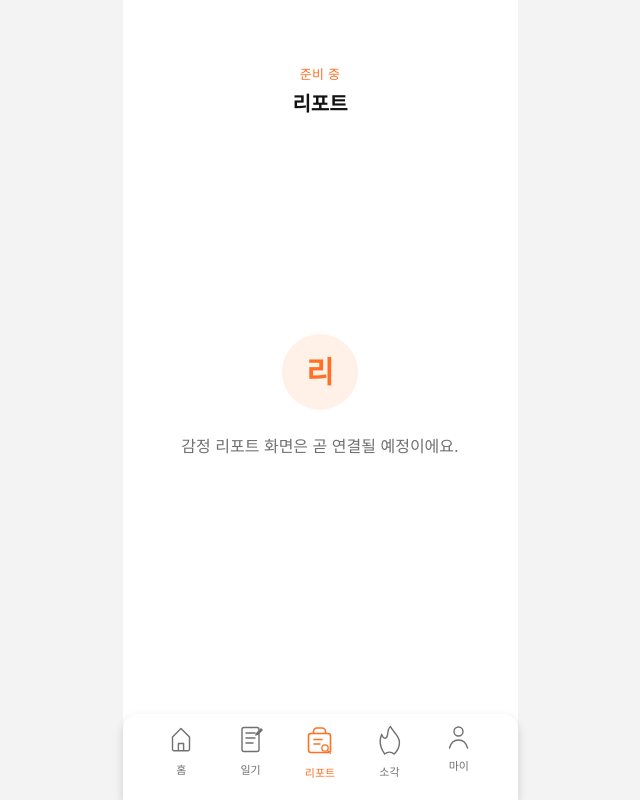
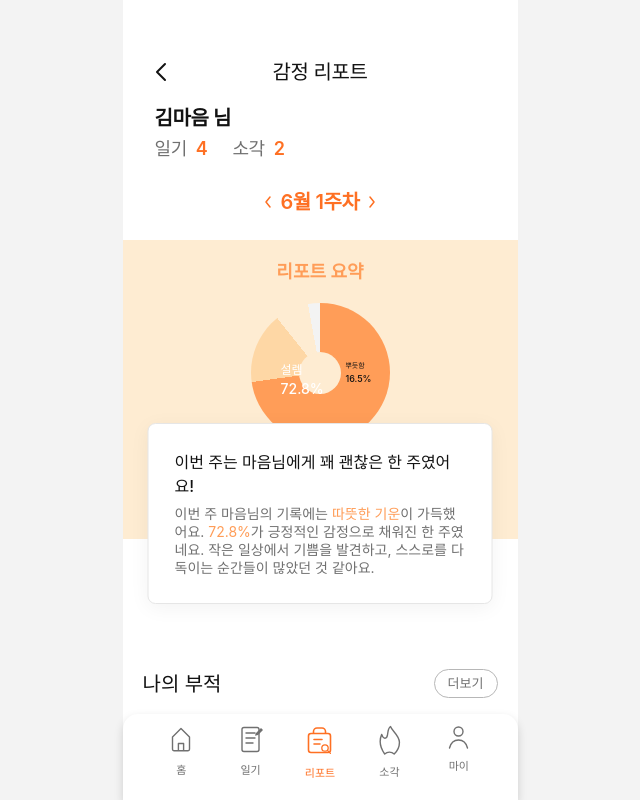
Before and after one commit to IT-Cotato/13th-Maeum-Bujeok-FE, a Next.js app: page /report in a window 1280 px wide. Shown: the whole page, without its empty margins (320-960 px from the left). Built offline with nearby package versions, Linux system fonts and the light colour scheme.

Commit message:
feat: 리포트 페이지 UI 뼈대 작성

```diff
--- a/src/app/report/page.tsx
+++ b/src/app/report/page.tsx
@@ -1,11 +1,5 @@
-import PlaceholderScreen from "@/components/common/PlaceholderScreen";
+import ReportPage from "@/features/report/components/ReportPage";
 
-export default function ReportPage() {
-  return (
-    <PlaceholderScreen
-      activeValue="report"
-      description="감정 리포트 화면은 곧 연결될 예정이에요."
-      title="리포트"
-    />
-  );
+export default function Page() {
+  return <ReportPage />;
 }
--- /dev/null
+++ b/src/features/report/components/ReportPage.tsx
@@ -0,0 +1,191 @@
+import BottomNavigation from "@/components/layout/BottomNavigation";
+import { MAIN_NAVIGATION_ITEMS } from "@/constants/navigation";
+
+export default function ReportPage() {
+  return (
+    <main className="h-dvh overflow-hidden bg-gray-100 text-foreground">
+      <div className="relative mx-auto h-dvh w-full max-w-[395px] overflow-y-auto bg-background pb-[calc(118px+env(safe-area-inset-bottom))] pt-[61px]">
+        <header className="px-8">
+          <div className="grid grid-cols-[24px_1fr_24px] items-center">
+            <button
+              aria-label="이전 주 리포트"
+              className="text-foreground"
+              type="button"
+            >
+              <ChevronLeftIcon />
+            </button>
+            <h1 className="text-center text-xl font-medium leading-[22px] tracking-[-0.408px]">
+              감정 리포트
+            </h1>
+          </div>
+
+          <section className="mt-6">
+            <h2 className="text-xl font-semibold leading-[22px] tracking-[-0.408px]">
+              김마음 님
+            </h2>
+            <div className="mt-[9px] flex gap-[25px] text-lg leading-[22px] tracking-[-0.408px]">
+              <ReportCount label="일기" value="4" />
+              <ReportCount label="소각" value="2" />
+            </div>
+          </section>
+
+          <div className="mt-[31px] flex items-center justify-center gap-[9px]">
+            <button
+              aria-label="이전 주"
+              className="text-orange-500"
+              type="button"
+            >
+              <SmallChevronLeftIcon />
+            </button>
+            <p className="text-xl font-semibold leading-[22px] tracking-[-0.408px] text-orange-500">
+              6월 1주차
+            </p>
+            <button
+              aria-label="다음 주"
+              className="rotate-180 text-orange-500"
+              type="button"
+            >
+              <SmallChevronLeftIcon />
+            </button>
+          </div>
+        </header>
+
+        <section className="relative mt-[27px] bg-orange-100 pb-[97px] pt-[18px]">
+          <h2 className="text-center text-lg font-semibold leading-normal text-orange-400">
+            리포트 요약
+          </h2>
+          <DonutChartSkeleton />
+          <SummaryCard />
+        </section>
+
+        <section className="px-5 pt-[130px]">
+          <div className="flex items-center justify-between">
+            <h2 className="text-xl font-medium leading-[22px]">나의 부적</h2>
+            <button
+              className="h-[29px] rounded-full border border-gray-400 px-[13px] text-[13px] font-medium leading-normal text-gray-500"
+              type="button"
+            >
+              더보기
+            </button>
+          </div>
+          <div className="mt-[17px] grid grid-cols-3 gap-[9px]">
+            <CharmCard label="기억포켓" />
+            <CharmCard label="마음쑥쑥" />
+            <CharmCard label="내맞아님" />
+          </div>
+        </section>
+
+        <section className="px-5 pt-[31px]">
+          <h2 className="text-xl font-medium leading-normal">다음주 흐름</h2>
+          <div className="mt-3 rounded-lg border border-gray-200 bg-background px-[25px] py-[29px] shadow-[0_4px_20px_rgba(18,18,18,0.05)]">
+            <h3 className="text-lg font-medium leading-[22px]">
+              조급한 마음은 <span className="text-orange-500">금물!</span>{" "}
+              에너지 아껴쓰기
+            </h3>
+            <p className="mt-[15px] whitespace-pre-line text-sm leading-[22px] text-gray-500">
+              {
+                "이번 주 좋은 흐름이 이어졌던 만큼, 다음 주는 이 에너지를 무리하게 쓰지 않는 게 포인트예요.\n\n木 기운이 활발한 시기엔 자꾸 더 하고 싶어지거든요. 다음 주는 새로 시작하기보다 이번 주 잘 된 것들을 천천히 다져가는 방향으로 가봐요!"
+              }
+            </p>
+          </div>
+        </section>
+
+        <BottomNavigation activeValue="report" items={MAIN_NAVIGATION_ITEMS} />
+      </div>
+    </main>
+  );
+}
+
+type ReportCountProps = {
+  label: string;
+  value: string;
+};
+
+function ReportCount({ label, value }: ReportCountProps) {
+  return (
+    <p className="flex gap-[9px]">
+      <span className="font-medium text-gray-500">{label}</span>
+      <span className="font-semibold text-orange-500">{value}</span>
+    </p>
+  );
+}
+
+function DonutChartSkeleton() {
+  return (
+    <div className="relative mx-auto mt-[18px] size-[139px] rounded-full bg-[conic-gradient(#ff9d58_0_72.8%,#fed7a5_72.8%_89.3%,#feecd2_89.3%_97.1%,#f3f3f3_97.1%_100%)]">
+      <div className="absolute left-1/2 top-1/2 size-[42px] -translate-x-1/2 -translate-y-1/2 rounded-full bg-orange-100" />
+      <p className="absolute left-[30px] top-[58px] text-xs font-medium leading-normal text-white">
+        설렘
+        <br />
+        <span className="text-sm">72.8%</span>
+      </p>
+      <p className="absolute right-[18px] top-[58px] text-[7px] font-medium leading-normal text-foreground">
+        뿌듯함
+        <br />
+        <span className="text-[9px]">16.5%</span>
+      </p>
+    </div>
+  );
+}
+
+function SummaryCard() {
+  return (
+    <div className="absolute left-1/2 top-[183px] w-[345px] -translate-x-1/2 rounded-lg border border-gray-200 bg-background px-[26px] py-[26px] shadow-[0_4px_20px_rgba(18,18,18,0.05)]">
+      <h2 className="text-base font-medium leading-6">
+        이번 주는 마음님에게 꽤 괜찮은 한 주였어요!
+      </h2>
+      <p className="mt-[7px] text-sm leading-[18px] text-gray-500">
+        이번 주 마음님의 기록에는{" "}
+        <span className="text-orange-400">따뜻한 기운</span>이 가득했어요.
+        <span className="text-orange-400"> 72.8%</span>가 긍정적인 감정으로
+        채워진 한 주였네요. 작은 일상에서 기쁨을 발견하고, 스스로를 다독이는
+        순간들이 많았던 것 같아요.
+      </p>
+    </div>
+  );
+}
+
+type CharmCardProps = {
+  label: string;
+};
+
+function CharmCard({ label }: CharmCardProps) {
+  return (
+    <div className="flex h-[150px] items-end justify-center rounded-[15px] border-2 border-orange-300 bg-orange-200 p-3 text-center text-sm font-semibold text-orange-500">
+      {label}
+    </div>
+  );
+}
+
+function ChevronLeftIcon() {
+  return (
+    <svg aria-hidden="true" className="h-5 w-3" fill="none" viewBox="0 0 12 20">
+      <path
+        d="M10 2 2 10l8 8"
+        stroke="currentColor"
+        strokeLinecap="round"
+        strokeLinejoin="round"
+        strokeWidth="2"
+      />
+    </svg>
+  );
+}
+
+function SmallChevronLeftIcon() {
+  return (
+    <svg
+      aria-hidden="true"
+      className="h-3 w-1.5"
+      fill="none"
+      viewBox="0 0 6 12"
+    >
+      <path
+        d="M5 1 1 6l4 5"
+        stroke="currentColor"
+        strokeLinecap="round"
+        strokeLinejoin="round"
+        strokeWidth="1.5"
+      />
+    </svg>
+  );
+}
```
